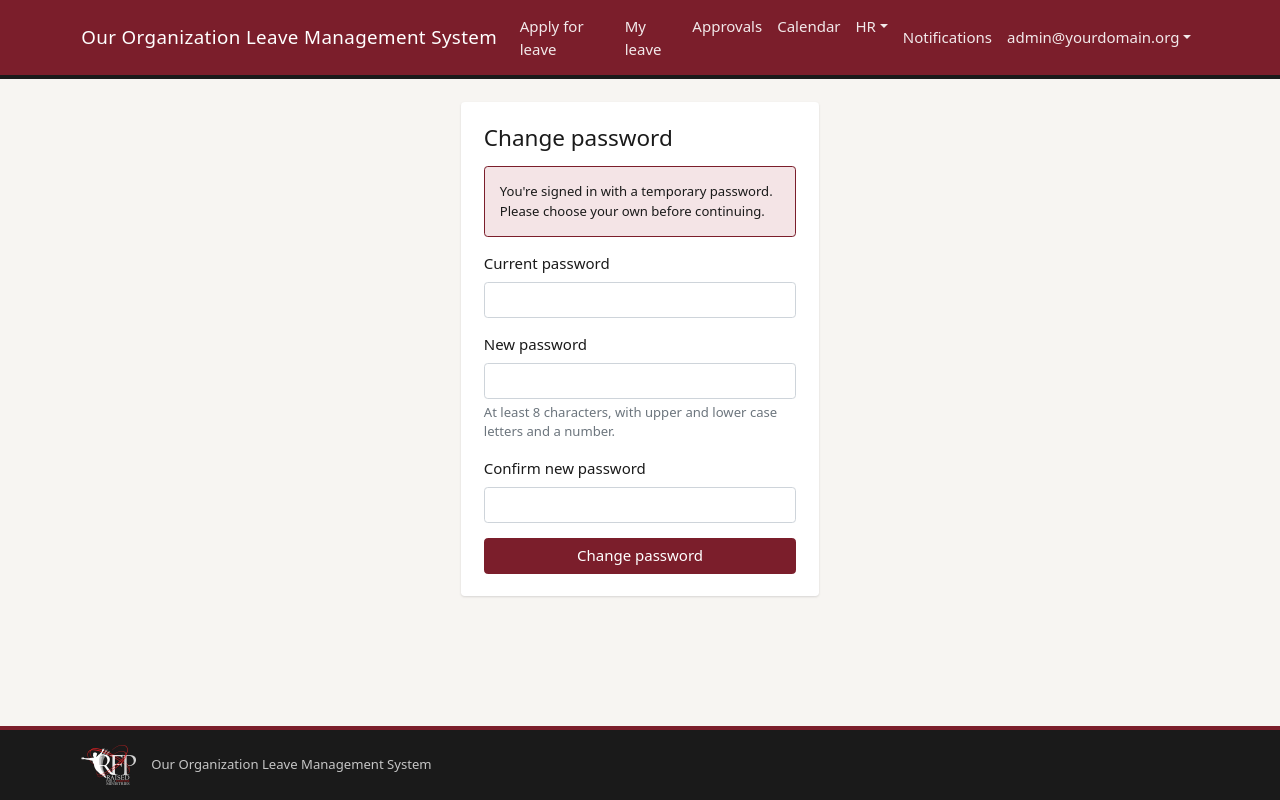
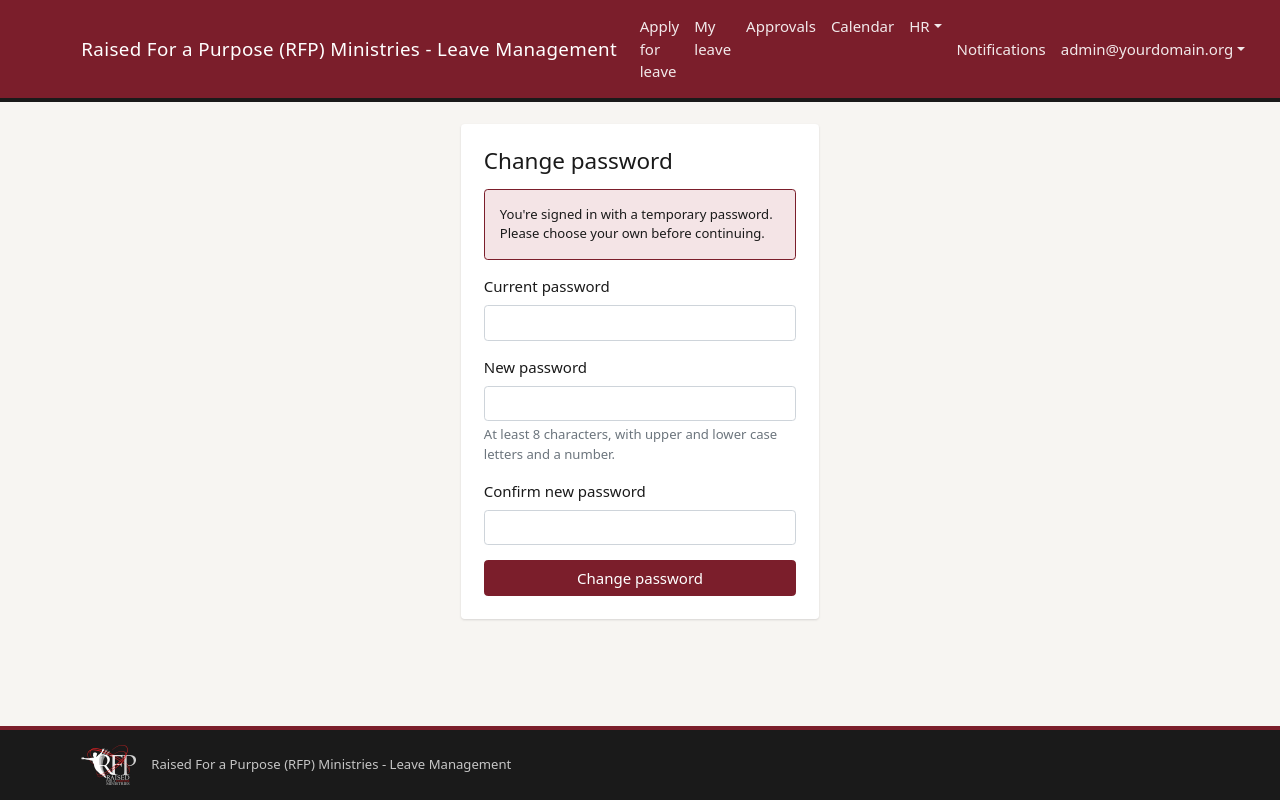
Before and after one commit to Wannie18/leave-management-system, an ASP.NET Core app: page /Account/ChangePassword in a window 1280 px wide. Run offline with ASP.NET Core 8, Linux system fonts and the light colour scheme; a user stored in the database is signed in; data that the repository does not hold is empty; database files in the repository are not loaded; some libraries are stand-ins or nearby versions.

Commit message:
Use the full system title in the header and footer
Co-Authored-By: Claude Opus 5.5 <noreply@anthropic.com>
Claude-Session: https://claude.ai/code/session_01AEHz2HbejgT4cThmRXQtxZ

```diff
--- a/Views/Shared/_Layout.cshtml
+++ b/Views/Shared/_Layout.cshtml
@@ -21,7 +21,7 @@
     <header class="d-print-none">
         <nav class="navbar navbar-expand-lg navbar-dark brand-navbar mb-4">
             <div class="container">
-                <a class="navbar-brand fw-semibold" asp-controller="Home" asp-action="Index">@org Leave Management System</a>
+                <a class="navbar-brand fw-semibold" asp-controller="Home" asp-action="Index">Raised For a Purpose (RFP) Ministries - Leave Management</a>
                 @if (signedIn)
                 {
                     <button class="navbar-toggler" type="button" data-bs-toggle="collapse" data-bs-target="#mainNav" aria-controls="mainNav" aria-expanded="false" aria-label="Toggle navigation">
@@ -91,7 +91,7 @@
         </main>
     </div>
     <footer class="brand-footer py-3 small d-print-none">
-        <div class="container d-flex align-items-center gap-3"><img src="~/img/rfp-logo.png" asp-append-version="true" alt="" class="footer-logo" /> <span>@org Leave Management System</span></div>
+        <div class="container d-flex align-items-center gap-3"><img src="~/img/rfp-logo.png" asp-append-version="true" alt="" class="footer-logo" /> <span>Raised For a Purpose (RFP) Ministries - Leave Management</span></div>
     </footer>
     <script src="~/lib/jquery/dist/jquery.min.js"></script>
     <script src="~/lib/bootstrap/dist/js/bootstrap.bundle.min.js"></script>
```
